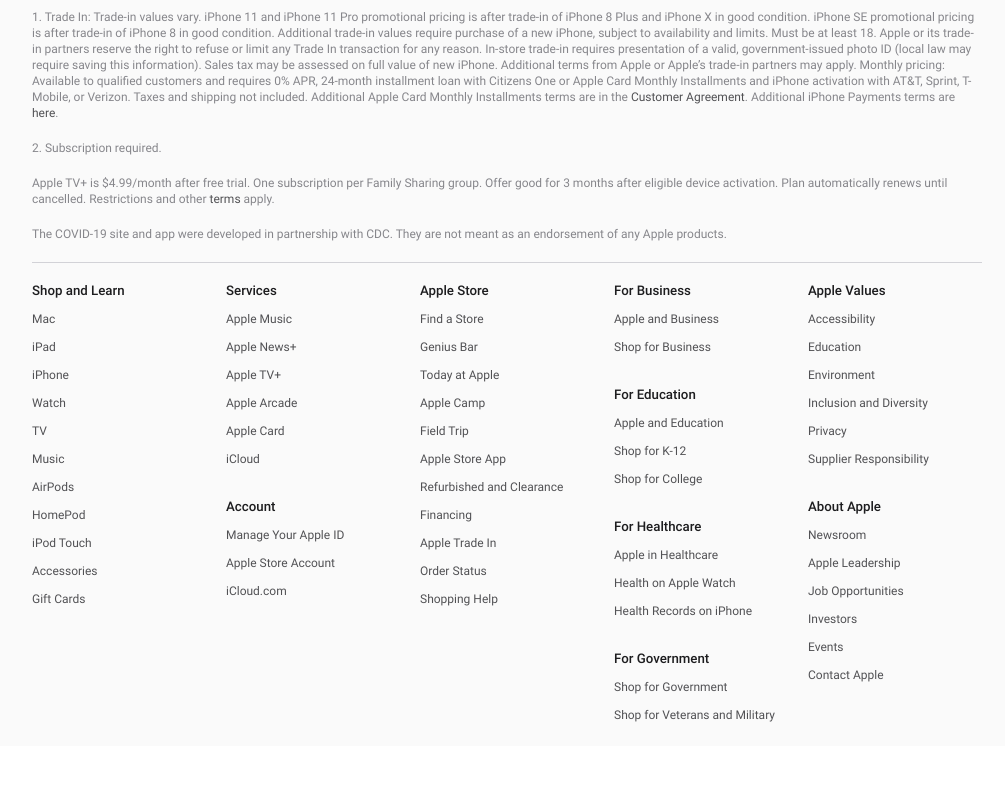
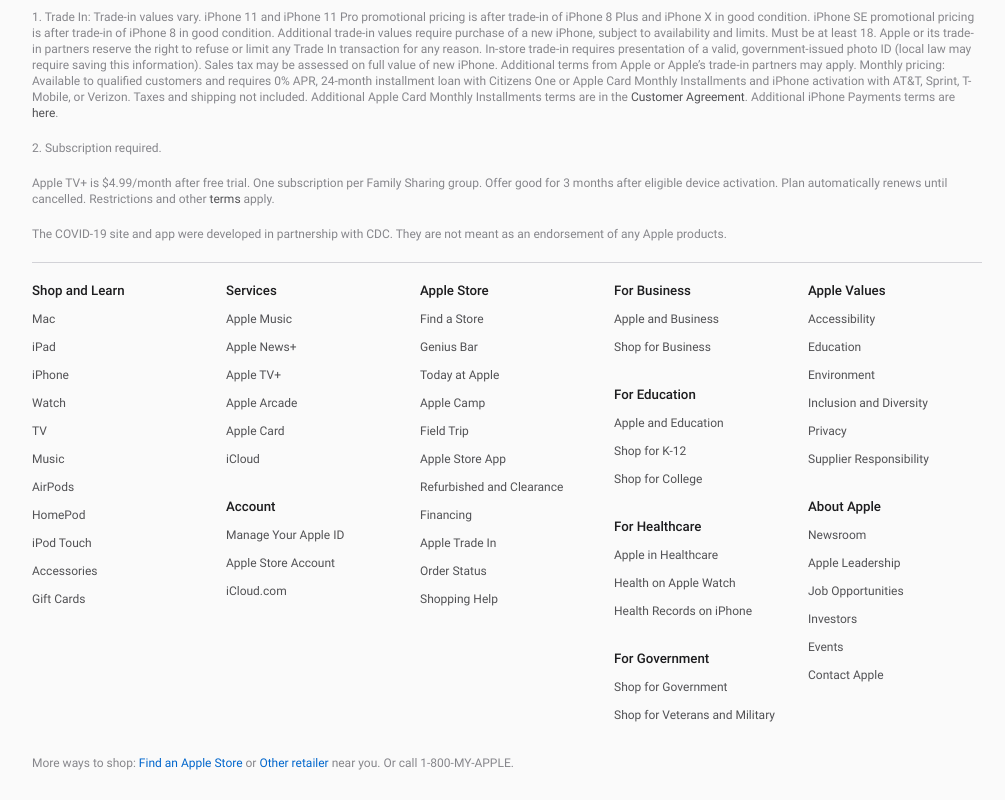
Before and after one commit to hoehooiyan/apple-clone, a website: page index.html in a window 1280 px wide. Shown: the part 3955-4755 px from the top of the page, without its empty margins (133-1138 px from the left). Before the commit the page ends 4701 px from the top, so only its background shows below. Drawn offline with Linux system fonts and the light colour scheme.

Commit message:
:sparkles: Add a contact section in footer

```diff
--- a/index.html
+++ b/index.html
@@ -1085,6 +1085,17 @@
             </div>
           </div>
         </section>
+
+        <!-- Contact Apple -->
+        <section class="footer__contact-apple">
+          <p class="footer__contact-apple--text">
+            More ways to shop: <a href="#">Find an Apple Store</a> or
+            <a href="#">Other retailer</a> near you.&nbsp;
+          </p>
+          <span class="footer__contact-apple--call"></span>
+            Or call 1-800-MY-APPLE.</span
+          >
+        </section>
       </div>
     </footer>
   </body>
--- a/sass/layout/_footer.scss
+++ b/sass/layout/_footer.scss
@@ -147,4 +147,20 @@
       }
     }
   }
+
+  &__contact-apple {
+    color: var(--light-gray);
+    font-size: 1.2rem;
+    margin: 2rem 0;
+    display: flex;
+    flex-direction: column;
+
+    @media screen and (min-width: 567px) {
+      flex-direction: row;
+    }
+
+    a {
+      color: var(--lightbg-blue);
+    }
+  }
 }
```
Also changed, not shown: css/style.css.
